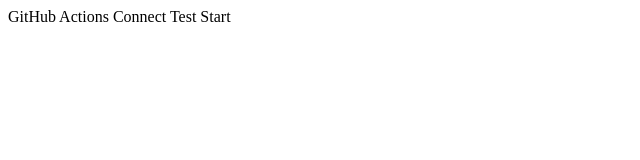
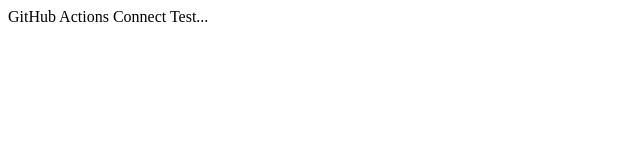
Before and after one commit to taiga-gw/hachimandental, a plain HTML site: page cl-hachiman/github-actions-test.html in a window 1280 px wide. Shown: the full height of the page, 0-640 px from the left. Drawn offline with Linux system fonts and the light colour scheme.

Commit message:
fix title

```diff
--- a/cl-hachiman/github-actions-test.html
+++ b/cl-hachiman/github-actions-test.html
@@ -6,6 +6,6 @@
   <title>test</title>
 </head>
 <body>
-  <div>GitHub Actions Connect Test Start</div>
+  <div>GitHub Actions Connect Test...</div>
 </body>
 </html>
```
